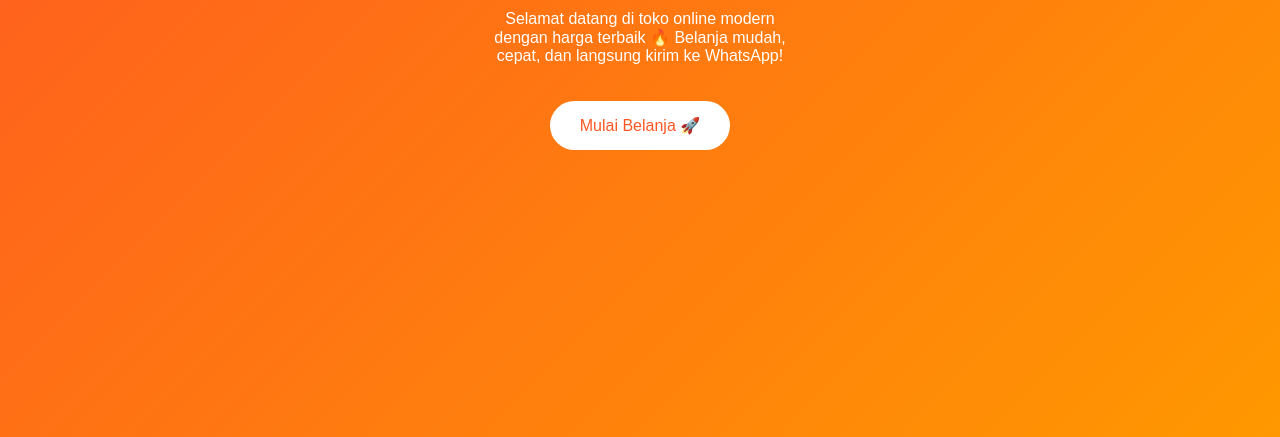
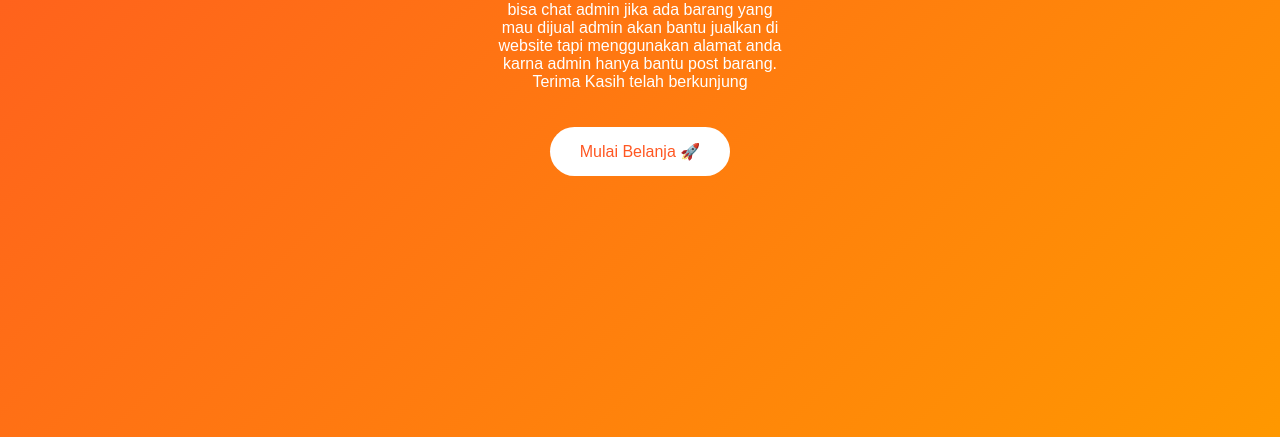
Before and after one commit to MA17-boop/M.AShop, a plain HTML site: page index.html in a window 1280 px wide. Shown: the part 363-800 px from the top of the page. Drawn offline with Linux system fonts and the light colour scheme.

Commit message:
Update index.html

```diff
--- a/index.html
+++ b/index.html
@@ -109,8 +109,11 @@ input,textarea {width:100%;padding:10px;margin:5px 0;border-radius:10px;border:n
 <div id="landing">
   <h1>🛒 Toko M.A17</h1>
   <p>
-    Selamat datang di toko online modern dengan harga terbaik 🔥
-    Belanja mudah, cepat, dan langsung kirim ke WhatsApp!
+    Selamat datang di toko online modern
+    bisa chat admin jika ada barang yang mau dijual
+    admin akan bantu jualkan di website
+    tapi menggunakan alamat anda karna admin hanya bantu
+    post barang. Terima Kasih telah berkunjung
   </p>
   <button onclick="masuk()">Mulai Belanja 🚀</button>
 </div>
```
